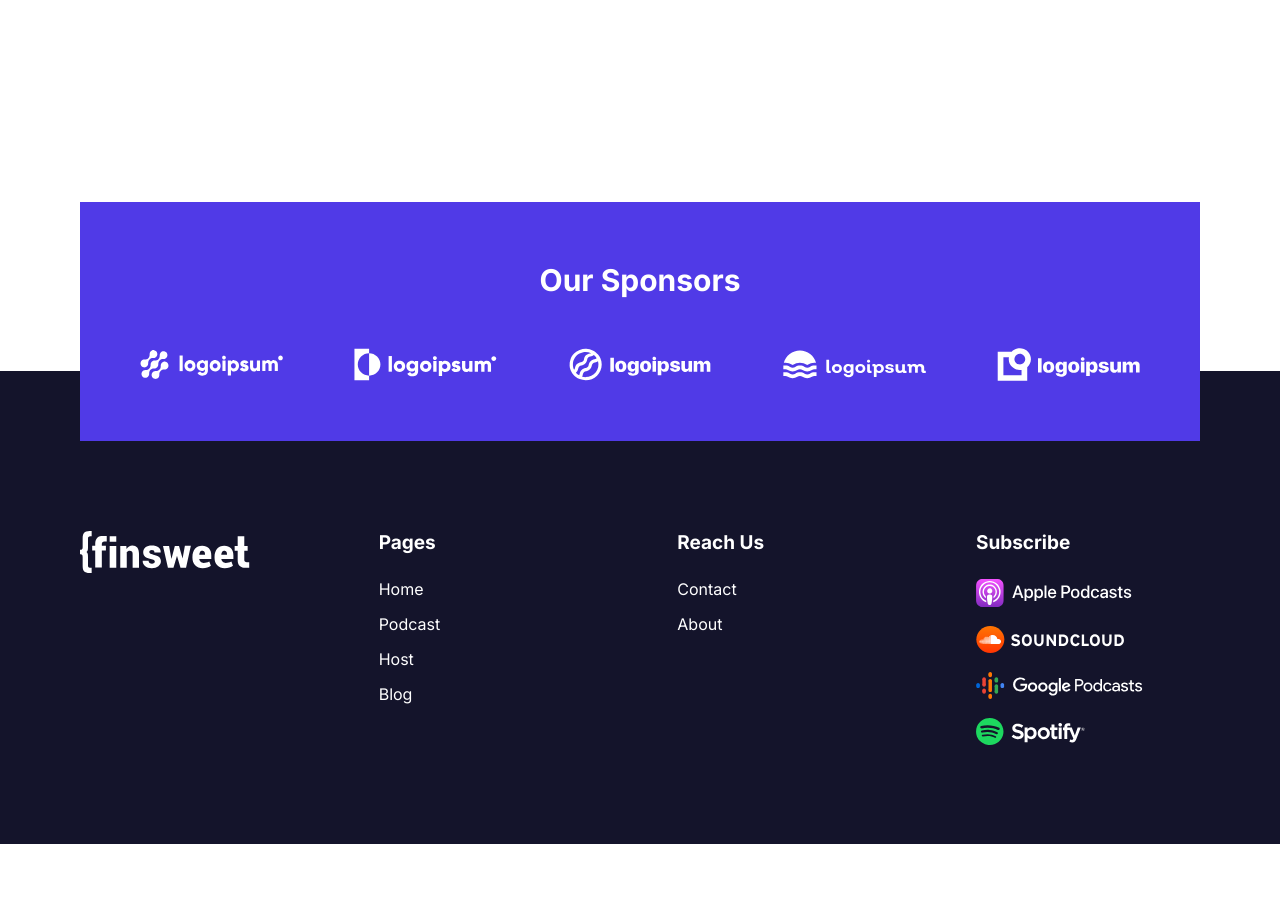
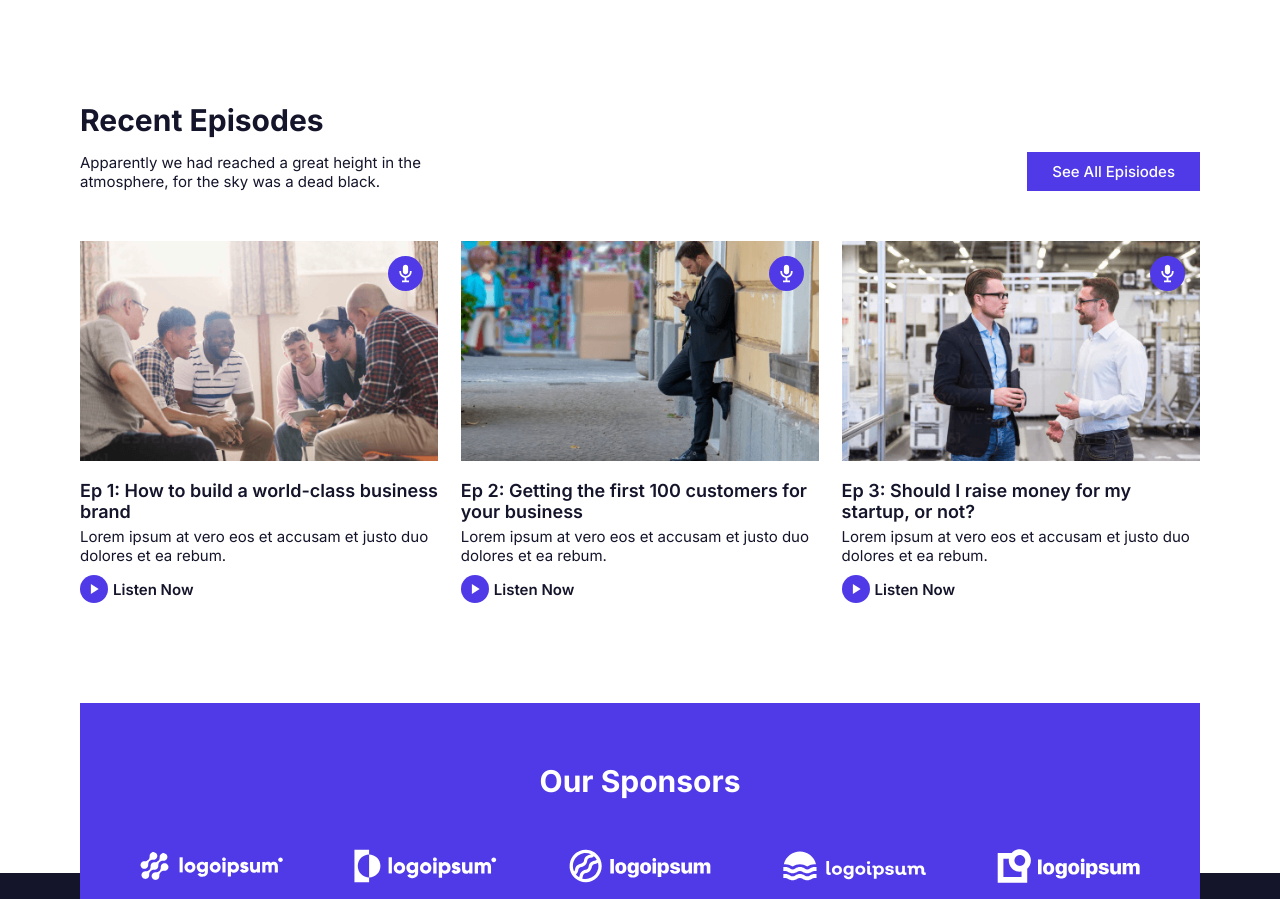
Before and after one commit to UmarkhonAkhmedov/podcast-react-app, a React (Create React App) app in the folder client-side/: page / in a window 1280 px wide. Shown: the part 1877-2776 px from the top of the page. Before the commit the page ends 2721 px from the top, so only its background shows below. Built offline with nearby package versions, Linux system fonts and the light colour scheme.

Commit message:
Creating Recent Compoenent

```diff
--- a/client-side/src/components/DummyData.tsx
+++ b/client-side/src/components/DummyData.tsx
@@ -101,3 +101,24 @@ export const teamData = [
     socialProfiles: ["facebook", "twitter", "linkedin"]
   },
 ]
+
+export const recentData = [
+  {
+    id: "1",
+    img: "one",
+    heading: "Ep 1: How to build a world-class business brand",
+    text: "Lorem ipsum at vero eos et accusam et justo duo dolores et ea rebum.",
+  },
+  {
+    id: "2",
+    img: "two",
+    heading: "Ep 2: Getting the first 100 customers for your business",
+    text: "Lorem ipsum at vero eos et accusam et justo duo dolores et ea rebum.",
+  },
+  {
+    id: "1",
+    img: "three",
+    heading: "Ep 3: Should I raise money for my startup, or not?",
+    text: "Lorem ipsum at vero eos et accusam et justo duo dolores et ea rebum.",
+  },
+]
--- /dev/null
+++ b/client-side/src/components/main/Recent.tsx
@@ -0,0 +1,37 @@
+import React from 'react'
+import Button from '../Basic/Button'
+import { recentData } from '../DummyData'
+
+function Recent() {
+  return (
+    <div className='container'>
+      <div className='recent'>
+        <div className='recent__heading'>
+          <div className='recent__heading--info'>
+            <h2>Recent Episodes</h2>
+            <p>Apparently we had reached a great height in the atmosphere, for the sky was a dead black.</p>
+          </div>
+          <Button color={true} text='See All Episiodes' />
+        </div>
+        <div className='recent__list'>
+          {recentData.map((item) => (
+            <div className='recent__list--item' key={item.id}>
+              <div className='recent__list--item__img'>
+                <img src={`/Img/Home/recent__main--${item.img}.png`} alt="" />
+                <img src="/Img/Home/recent__icon--microphone.svg" alt="" />
+              </div>
+              <h4>{item.heading}</h4>
+              <p>{item.text}</p>
+              <div className='recent__list--item__listen'>
+                <img src="/Img/Home/recent__icon--play.svg" alt="" />
+                <p>Listen Now</p>
+              </div>
+            </div>
+          ))}
+        </div>
+      </div>
+    </div>
+  )
+}
+
+export default Recent
--- a/client-side/src/pages/Home.tsx
+++ b/client-side/src/pages/Home.tsx
@@ -3,6 +3,7 @@ import Maker from '../components/Home/Maker'
 import Origins from '../components/Home/Origins'
 import Available from '../components/Main/Available'
 import Hero from '../components/Main/Hero'
+import Recent from '../components/Main/Recent'
 
 function Home() {
   return (
@@ -11,6 +12,7 @@ function Home() {
       <Available />
       <Maker />
       <Origins />
+      <Recent />
     </div>
   )
 }
--- /dev/null
+++ b/client-side/src/styles/components/main/_recent.scss
@@ -0,0 +1,111 @@
+.recent {
+
+
+  &__heading {
+    display: flex;
+    align-items: flex-end;
+    justify-content: space-between;
+    @media screen and (max-width:500px){
+      flex-direction: column;
+      justify-content: center;
+    }
+
+    div {
+      max-width: 350px;
+      width: 100%;
+      margin-right: 10px;
+      @media screen and (max-width:500px){
+        max-width: 500px;
+        margin-bottom: 10px;
+        text-align: center;
+      }
+      h2 {
+        margin-bottom: 15px;
+        @media screen and (max-width:500px){
+          margin-bottom: 5px;
+        }
+      }
+
+    }
+    button {
+      @media screen and (max-width:500px){
+        margin: 0 auto;
+      }
+    }
+  }
+
+  &__list {
+    display: flex;
+    justify-content: space-between;
+    margin-top: 50px;
+    @media screen and (max-width:768px){
+      flex-direction: column;
+      justify-content: center;
+    }
+    @media screen and (max-width:500px){
+      margin-top: 30px;
+    }
+
+    &--item {
+      width: 32%;
+
+      @media screen and (max-width:768px){
+        width: 80%;
+        margin: 0 auto 20px auto;
+      }
+      @media screen and (max-width:500px){
+        width: 90%;
+        margin: 0 auto 30px auto;
+      }
+
+      &__img {
+        position: relative;
+        width: 100%;
+
+        img {
+
+          &:first-child {
+            width: 100%;
+          }
+          &:nth-child(2){
+            position: absolute;
+            top: 15px;
+            right: 15px;
+            width: 35px;
+            height: 35px;
+          }
+        }
+      }
+
+      h4 {
+        font-size: 18px;
+        font-weight: 600;
+        margin: 15px 0 5px 0;
+
+        @media screen and (max-width:500px){
+          margin: 5px 0 5px 0;
+        }
+      }
+
+      &__listen {
+        display: flex;
+        align-items: center;
+        margin-top: 10px;
+        transition: all 0.3s ease-in-out;
+        cursor: pointer;
+        img {
+          width: 28px;
+          height: 28px;
+          margin-right: 5px;
+        }
+        p {
+          font-weight: 600;
+          color: 503AE7;
+        }
+        &:hover {
+          opacity: 0.7;
+        }
+      }
+    }
+  }
+}
--- a/client-side/src/styles/style.scss
+++ b/client-side/src/styles/style.scss
@@ -18,3 +18,4 @@
 @import "./about/team";
 @import "./Home/maker";
 @import "./Home/origins";
+@import "./components/main/recent";
```
Also changed, not shown: client-side/public/Img/Home/recent__icon--microphone.svg, client-side/public/Img/Home/recent__icon--play.svg.
